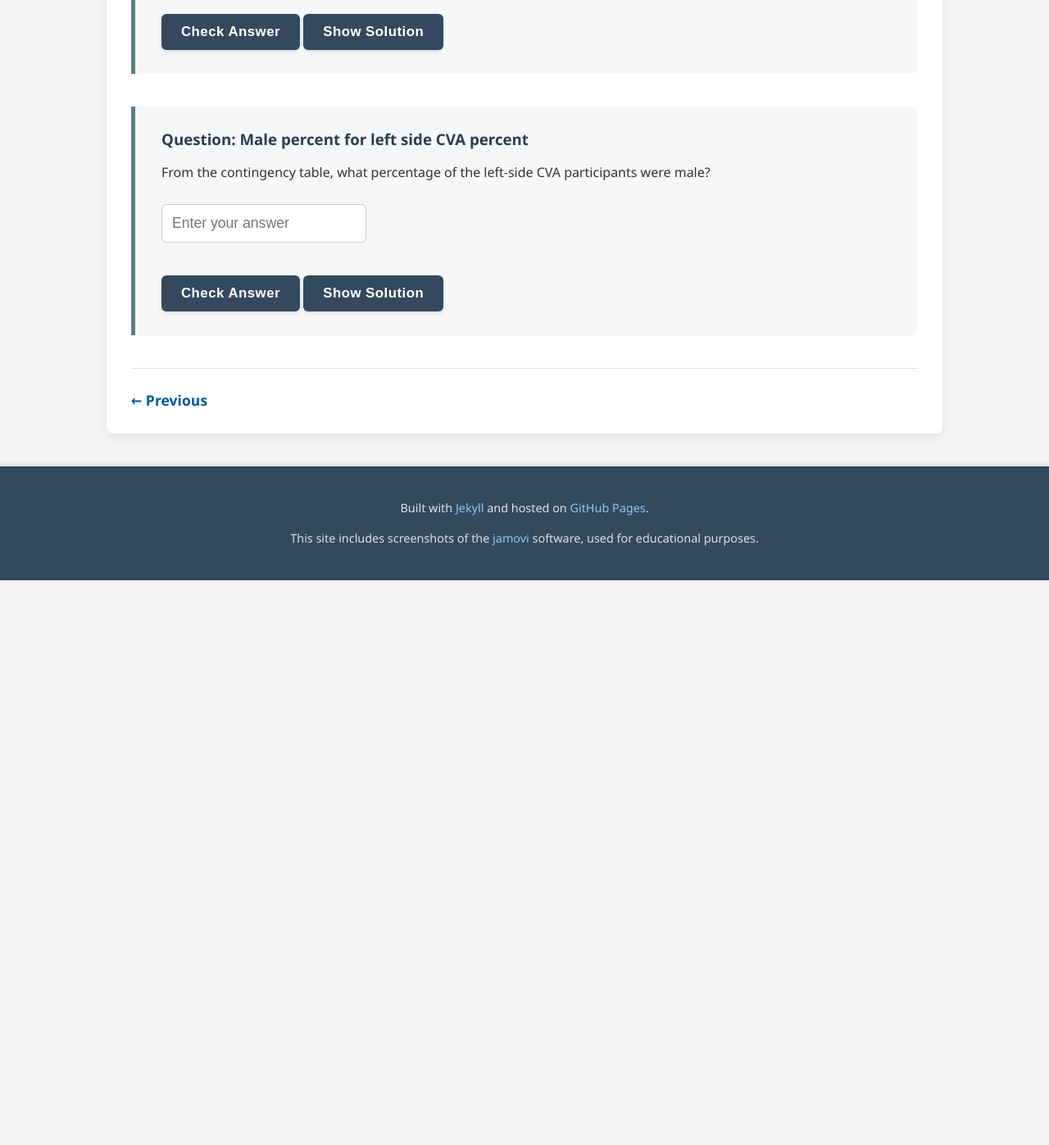
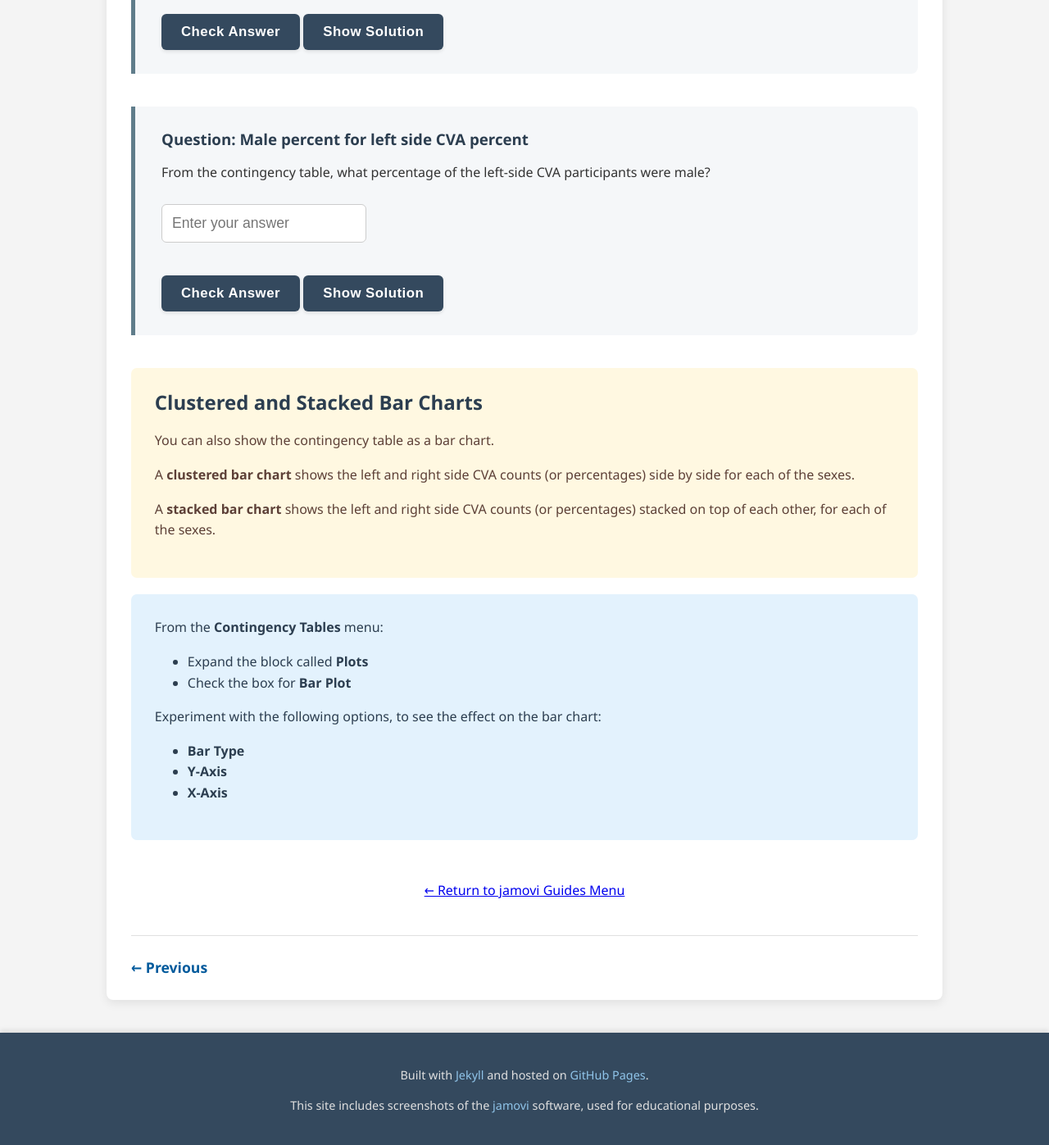
Before and after one commit to probe973/hsc-5066y, a Jekyll site: the page built from jamovi/descriptives-frequencies/03-contingency-tables.md, in a window 1280 px wide and 1400 px high, scrolled down 2345 px. Shown: the top 1397 px of the window at 82% size. Built offline with Jekyll 4.4.1, drawn with Linux system fonts in a browser that asks for light colours; before the commit the page ends 3053 px from its top, so only the background shows below that.

Commit message:
Update 03-contingency-tables.md

```diff
--- a/jamovi/descriptives-frequencies/03-contingency-tables.md
+++ b/jamovi/descriptives-frequencies/03-contingency-tables.md
@@ -76,4 +76,34 @@ tolerance="0"
 solution_text="You need to choose the column percentages and look for the % within column in the male row and left column"
 %}
 
+<div class="explanation" markdown="1">
+
+## Clustered and Stacked Bar Charts
+
+You can also show the contingency table as a bar chart.
+
+A **clustered bar chart** shows the left and right side CVA counts (or percentages) side by side for each of the sexes.
+
+A **stacked bar chart** shows the left and right side CVA counts (or percentages) stacked on top of each other, for each of the sexes.
+
+</div>
+
+<div class="instructions" markdown="1">
+
+From the **Contingency Tables** menu:
+
+*  Expand the block called **Plots**
+*  Check the box for **Bar Plot**
+
+Experiment with the following options, to see the effect on the bar chart:
+*  **Bar Type**
+*  **Y-Axis**
+*  **X-Axis**
+
+</div>
+
+<div style="text-align: center; margin-top: 3em;">
+    <a href="{{ "/jamovi/" | relative_url }}">← Return to jamovi Guides Menu</a>
+</div>
+
 {% include pagination.html %}
```
